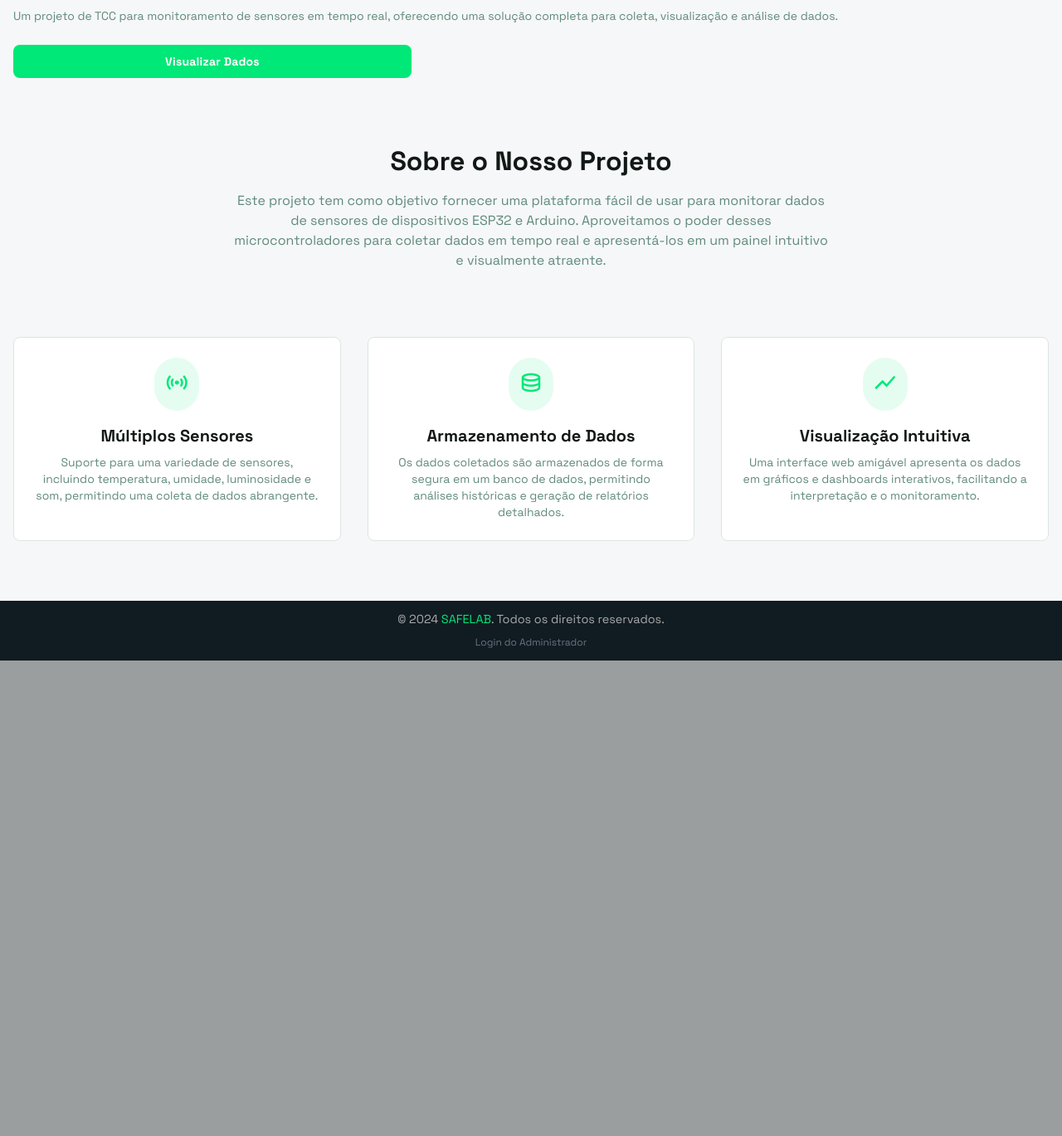
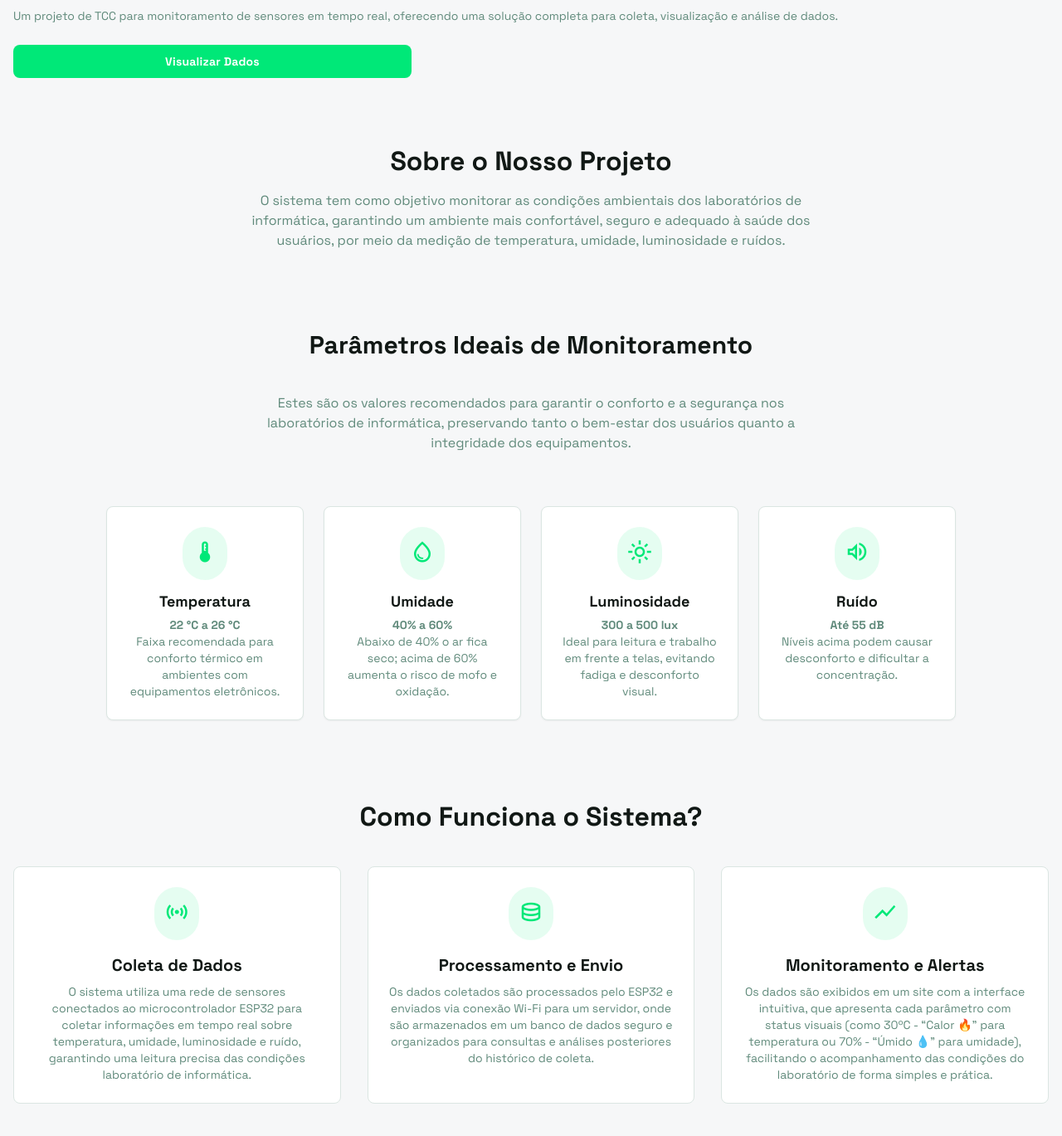
Before and after one commit to FelipeSantos1423/Tcc-safelab, a PHP site: page / in a window 1280 px wide. Shown: the part 875-2244 px from the top of the page at 83% size. Before the commit the page ends 1671 px from the top, so only its background shows below. Run offline with PHP 8.4, Linux system fonts and the light colour scheme; some libraries are stand-ins or nearby versions.

Commit message:
index ok

```diff
--- a/tcc/index.php
+++ b/tcc/index.php
@@ -124,7 +124,7 @@ p{
 
 <section
   class="flex flex-col items-center justify-center gap-10 px-4 py-10 text-center @container"
-  id="about">
+  id="sobre">
   <div class="flex flex-col items-center gap-4 max-w-[720px]">
     <h1
       class="tracking-light text-[32px] font-bold leading-tight @[480px]:text-4xl @[480px]:font-black @[480px]:leading-tight @[480px]:tracking-[-0.033em] text-[#111815] dark:text-white">
@@ -132,37 +132,105 @@ p{
     </h1>
     <p
       class="text-base font-normal leading-normal text-[#608a7b] dark:text-[#a0c2b8]">
-      Este projeto tem como objetivo fornecer uma plataforma fácil de usar para
-      monitorar dados de sensores de dispositivos ESP32 e Arduino. Aproveitamos
-      o poder desses microcontroladores para coletar dados em tempo real e
-      apresentá-los em um painel intuitivo e visualmente atraente.
+      O sistema tem como objetivo monitorar as condições ambientais dos laboratórios de informática, garantindo um ambiente mais confortável, seguro e adequado à saúde dos usuários, por meio da medição de temperatura, umidade, luminosidade e ruídos.
     </p>
   </div>
 </section>
 
-<section class="px-4 py-10" id="sobre">
+<section id="parametros" class="px-4 py-14 bg-[#f6f7f8] dark:bg-[#101c22]">
+  <div class="max-w-5xl mx-auto flex flex-col items-center text-center gap-10">
+    <h2 class="text-3xl font-bold text-[#111815] dark:text-white">
+      Parâmetros Ideais de Monitoramento
+    </h2>
+    <p class="text-base text-[#608a7b] dark:text-[#a0c2b8] max-w-2xl">
+      Estes são os valores recomendados para garantir o conforto e a segurança nos laboratórios de informática, preservando tanto o bem-estar dos usuários quanto a integridade dos equipamentos.
+    </p>
+
+    <div class="grid grid-cols-1 sm:grid-cols-2 lg:grid-cols-4 gap-6 mt-6 w-full">
+
+      <!-- Temperatura -->
+      <div class="flex flex-col items-center text-center p-6 rounded-lg border border-[#dbe6e2] dark:border-[#2a3f38] bg-white dark:bg-[#1a2e26] shadow-sm hover:shadow-md transition-shadow duration-200">
+        <div class="p-3 rounded-full bg-primary/10 text-primary mb-3">
+          <span class="material-symbols-outlined text-3xl">device_thermostat</span>
+        </div>
+        <h3 class="text-lg font-semibold text-[#111815] dark:text-white mb-1">Temperatura</h3>
+        <p class="text-sm text-[#608a7b] dark:text-[#a0c2b8]">
+          <b>22 °C a 26 °C</b><br>
+          Faixa recomendada para conforto térmico em ambientes com equipamentos eletrônicos.
+        </p>
+      </div>
+
+      <!-- Umidade -->
+      <div class="flex flex-col items-center text-center p-6 rounded-lg border border-[#dbe6e2] dark:border-[#2a3f38] bg-white dark:bg-[#1a2e26] shadow-sm hover:shadow-md transition-shadow duration-200">
+        <div class="p-3 rounded-full bg-primary/10 text-primary mb-3">
+          <span class="material-symbols-outlined text-3xl">water_drop</span>
+        </div>
+        <h3 class="text-lg font-semibold text-[#111815] dark:text-white mb-1">Umidade</h3>
+        <p class="text-sm text-[#608a7b] dark:text-[#a0c2b8]">
+          <b>40% a 60%</b><br>
+          Abaixo de 40% o ar fica seco; acima de 60% aumenta o risco de mofo e oxidação.
+        </p>
+      </div>
+
+      <!-- Luminosidade -->
+      <div class="flex flex-col items-center text-center p-6 rounded-lg border border-[#dbe6e2] dark:border-[#2a3f38] bg-white dark:bg-[#1a2e26] shadow-sm hover:shadow-md transition-shadow duration-200">
+        <div class="p-3 rounded-full bg-primary/10 text-primary mb-3">
+          <span class="material-symbols-outlined text-3xl">light_mode</span>
+        </div>
+        <h3 class="text-lg font-semibold text-[#111815] dark:text-white mb-1">Luminosidade</h3>
+        <p class="text-sm text-[#608a7b] dark:text-[#a0c2b8]">
+          <b>300 a 500 lux</b><br>
+          Ideal para leitura e trabalho em frente a telas, evitando fadiga e desconforto visual.
+        </p>
+      </div>
+
+      <!-- Ruído -->
+      <div class="flex flex-col items-center text-center p-6 rounded-lg border border-[#dbe6e2] dark:border-[#2a3f38] bg-white dark:bg-[#1a2e26] shadow-sm hover:shadow-md transition-shadow duration-200">
+        <div class="p-3 rounded-full bg-primary/10 text-primary mb-3">
+          <span class="material-symbols-outlined text-3xl">volume_up</span>
+        </div>
+        <h3 class="text-lg font-semibold text-[#111815] dark:text-white mb-1">Ruído</h3>
+        <p class="text-sm text-[#608a7b] dark:text-[#a0c2b8]">
+          <b>Até 55 dB</b><br>
+          Níveis acima podem causar desconforto e dificultar a concentração.
+        </p>
+      </div>
+
+    </div>
+  </div>
+</section>
+
+
+<section class="px-4 py-10" id="#">
+  <!-- título centralizado (apenas ajuste estrutural) -->
+  <div class="flex flex-col items-center gap-4 max-w-[720px] mx-auto text-center">
+    <h1 class="tracking-light text-[32px] font-bold leading-tight @[480px]:text-4xl @[480px]:font-black @[480px]:leading-tight @[480px]:tracking-[-0.033em] text-[#111815] dark:text-white">
+      Como Funciona o Sistema?
+    </h1>
+    <br>
+  </div>
 <div class="flex flex-col gap-10">
 <div class="grid grid-cols-1 md:grid-cols-3 gap-8">
 <div class="flex flex-col items-center text-center p-6 rounded-lg border border-[#dbe6e2] dark:border-[#2a3f38] bg-white dark:bg-[#1a2e26]">
 <div class="p-3 rounded-full bg-primary/10 text-primary mb-4">
 <span class="material-symbols-outlined text-3xl">sensors</span>
 </div>
-<h3 class="text-xl font-bold text-[#111815] dark:text-white mb-2">Múltiplos Sensores</h3>
-<p class="text-sm text-[#608a7b] dark:text-[#a0c2b8]">Suporte para uma variedade de sensores, incluindo temperatura, umidade, luminosidade e som, permitindo uma coleta de dados abrangente.</p>
+<h3 class="text-xl font-bold text-[#111815] dark:text-white mb-2">Coleta de Dados</h3>
+<p class="text-sm text-[#608a7b] dark:text-[#a0c2b8]">O sistema utiliza uma rede de sensores conectados ao microcontrolador ESP32 para coletar informações em tempo real sobre temperatura, umidade, luminosidade e ruído, garantindo uma leitura precisa das condições laboratório de informática.</p>
 </div>
 <div class="flex flex-col items-center text-center p-6 rounded-lg border border-[#dbe6e2] dark:border-[#2a3f38] bg-white dark:bg-[#1a2e26]">
 <div class="p-3 rounded-full bg-primary/10 text-primary mb-4">
 <span class="material-symbols-outlined text-3xl">database</span>
 </div>
-<h3 class="text-xl font-bold text-[#111815] dark:text-white mb-2">Armazenamento de Dados</h3>
-<p class="text-sm text-[#608a7b] dark:text-[#a0c2b8]">Os dados coletados são armazenados de forma segura em um banco de dados, permitindo análises históricas e geração de relatórios detalhados.</p>
+<h3 class="text-xl font-bold text-[#111815] dark:text-white mb-2">Processamento e Envio</h3>
+<p class="text-sm text-[#608a7b] dark:text-[#a0c2b8]">Os dados coletados são processados pelo ESP32 e enviados via conexão Wi-Fi para um servidor, onde são armazenados em um banco de dados seguro e organizados para consultas e análises posteriores do histórico de coleta.</p>
 </div>
 <div class="flex flex-col items-center text-center p-6 rounded-lg border border-[#dbe6e2] dark:border-[#2a3f38] bg-white dark:bg-[#1a2e26]">
 <div class="p-3 rounded-full bg-primary/10 text-primary mb-4">
 <span class="material-symbols-outlined text-3xl">show_chart</span>
 </div>
-<h3 class="text-xl font-bold text-[#111815] dark:text-white mb-2">Visualização Intuitiva</h3>
-<p class="text-sm text-[#608a7b] dark:text-[#a0c2b8]">Uma interface web amigável apresenta os dados em gráficos e dashboards interativos, facilitando a interpretação e o monitoramento.</p>
+<h3 class="text-xl font-bold text-[#111815] dark:text-white mb-2">Monitoramento e Alertas</h3>
+<p class="text-sm text-[#608a7b] dark:text-[#a0c2b8]">Os dados são exibidos em um site com a interface intuitiva, que apresenta cada parâmetro com status visuais (como 30ºC - “Calor 🔥” para temperatura ou 70% - “Úmido 💧” para umidade), facilitando o acompanhamento das condições do laboratório de forma simples e prática.</p>
 </div>
 </div>
 </div>
@@ -171,7 +239,7 @@ p{
 </main>
 
 <footer>
-  <p>© 2024 <span>SAFELAB</span>. Todos os direitos reservados.</p>
+  <p>© 2025 <span>SAFELAB</span>. Todos os direitos reservados.</p>
 <a class="text-xs text-gray-500 dark:text-gray-400 hover:text-primary mt-2 inline-block" href="public/login.php">Login do Administrador</a>
 </footer>
 </div>
```
Also changed, not shown: tcc/public/dashboard.php (+4 -4 lines).
